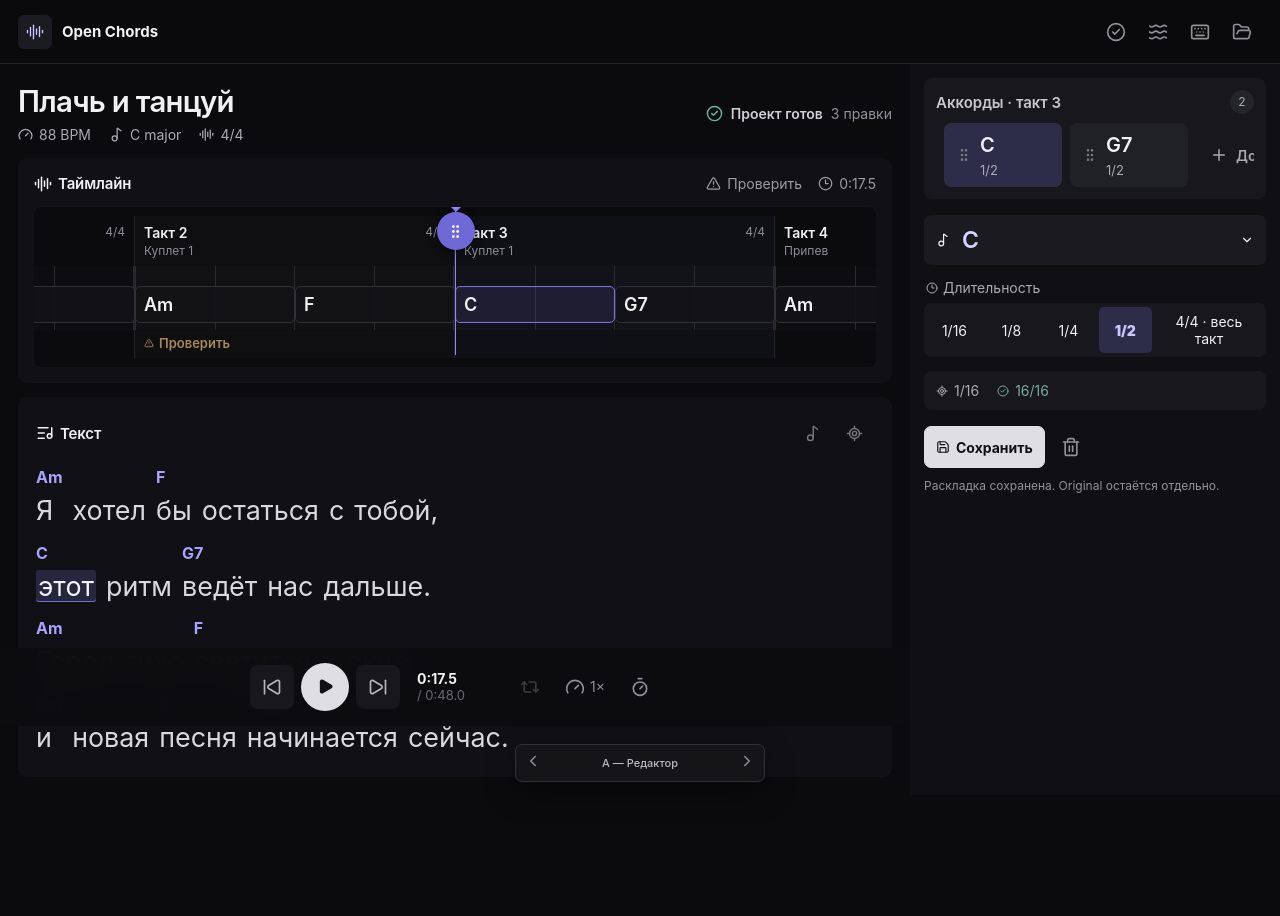
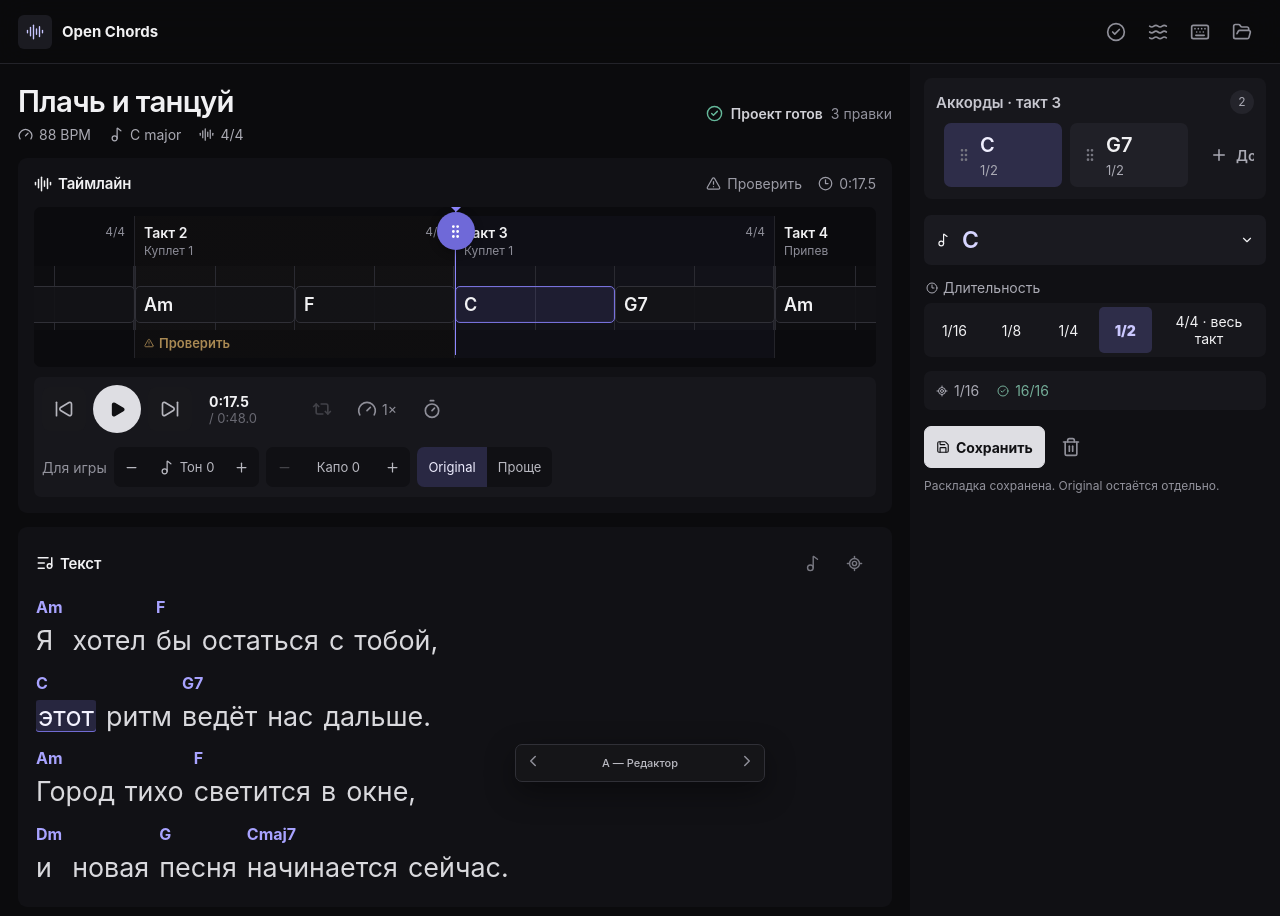
Before and after one commit to qisoft/open-chords, a React (Vite) app in the folder prototypes/workspace-ux/: page / in a window 1280 px wide. Shown: the top 916 px of the page. Built offline with nearby package versions, Linux system fonts and the light colour scheme.

Commit message:
Place playback and chord view controls under timeline

```diff
--- a/prototypes/workspace-ux/src/App.jsx
+++ b/prototypes/workspace-ux/src/App.jsx
@@ -2,7 +2,7 @@ import { useEffect, useMemo, useReducer, useRef, useState } from 'react'
 import {
   AlertTriangle, ArrowLeft, AudioLines, Check, CheckCircle2, ChevronDown, ChevronLeft, ChevronRight,
   CircleX, Clock3, FolderOpen, Gauge, GripVertical, Keyboard, ListMusic, LoaderCircle, LocateFixed,
-  Music2, Pause, Play, Plus, Repeat2, RotateCcw, Save, SkipBack, SkipForward, Timer,
+  Minus, Music2, Pause, Play, Plus, Repeat2, RotateCcw, Save, SkipBack, SkipForward, Timer,
   Trash2, Waves, X,
 } from 'lucide-react'
 
@@ -92,6 +92,7 @@ const initialState = {
   activeBarId: 'bar-3', activeEventId: '3-c',
   selectedRange: null, loopRange: null, loopEnabled: false, positionUnits: 32,
   statusIndex: 0, playing: false, reducedMotion: false, mode: 'Редактор', modal: false,
+  transpose: 0, capo: 0, chordMode: 'original', playbackRate: 1, metronome: false,
   dirtyBarIds: [],
 }
 
@@ -196,6 +197,15 @@ function reducer(state, action) {
     case 'cycleStatus': return { ...state, statusIndex: (state.statusIndex + 1) % STATES.length }
     case 'toggleMotion': return { ...state, reducedMotion: !state.reducedMotion }
     case 'setMode': return { ...state, mode: action.mode }
+    case 'adjustTranspose': return { ...state, transpose: Math.max(-11, Math.min(11, (state.transpose ?? 0) + action.delta)) }
+    case 'resetTranspose': return { ...state, transpose: 0 }
+    case 'adjustCapo': return { ...state, capo: Math.max(0, Math.min(11, (state.capo ?? 0) + action.delta)) }
+    case 'setChordMode': return { ...state, chordMode: action.mode }
+    case 'cyclePlaybackRate': {
+      const rates = [.5, .75, 1, 1.25, 1.5]
+      return { ...state, playbackRate: rates[(rates.indexOf(state.playbackRate ?? 1) + 1) % rates.length] }
+    }
+    case 'toggleMetronome': return { ...state, metronome: !state.metronome }
     case 'setModal': return { ...state, modal: action.open }
     default: return state
   }
@@ -221,6 +231,22 @@ function parseChord(symbol) {
   const suffix = body.slice(root.length)
   const type = CHORD_TYPES.find((item) => item.suffix === suffix)?.id || 'major'
   return { noChord: false, root, type, bass: CHORD_ROOTS.includes(bass) ? bass : '' }
+}
+function shiftedRoot(root, semitones) {
+  const index = CHORD_ROOTS.indexOf(root)
+  return index < 0 ? root : CHORD_ROOTS[(index + semitones + CHORD_ROOTS.length * 2) % CHORD_ROOTS.length]
+}
+function presentedChord(symbol, state) {
+  if (!symbol || symbol === 'N') return symbol || ''
+  const draft = parseChord(symbol)
+  const shift = (state.transpose ?? 0) - (state.capo ?? 0)
+  const minorLike = ['minor', 'minor-seven', 'half-dim'].includes(draft.type)
+  return chordSymbol({
+    ...draft,
+    root: shiftedRoot(draft.root, shift),
+    bass: state.chordMode === 'beginner' ? '' : draft.bass ? shiftedRoot(draft.bass, shift) : '',
+    type: state.chordMode === 'beginner' ? (minorLike ? 'minor' : 'major') : draft.type,
+  })
 }
 function timedChordEvents(bars) {
   const result = []
@@ -300,7 +326,7 @@ function SelectionToolbar({ state, dispatch }) {
   </section>
 }
 
-function Timeline({ state, dispatch, simple = false }) {
+function Timeline({ state, dispatch, simple = false, controls = false }) {
   const scrollRef = useRef(null)
   const trackRef = useRef(null)
   const rangeDrag = useRef(null)
@@ -423,7 +449,8 @@ function Timeline({ state, dispatch, simple = false }) {
             </div>{bar.events.map((chordEvent) => {
               const start = eventStart; eventStart += chordEvent.duration
               const compact = chordEvent.duration <= 2
-              return <button key={chordEvent.id} data-chord={chordEvent.chord} title={`${chordEvent.chord} · ${durationLabel(chordEvent.duration, bar)}`} aria-label={`${chordEvent.chord}, длительность ${durationLabel(chordEvent.duration, bar)}`} className={`chord-event ${chordEvent.id === state.activeEventId ? 'selected' : ''} ${compact ? 'compact-event' : ''}`} style={{ left: start * PX_PER_UNIT, width: chordEvent.duration * PX_PER_UNIT }} onClick={() => dispatch({ type: 'selectEvent', barId: bar.id, eventId: chordEvent.id })}><b>{chordEvent.chord}</b></button>
+              const displayChord = presentedChord(chordEvent.chord, state)
+              return <button key={chordEvent.id} data-chord={displayChord} title={`${displayChord} · ${durationLabel(chordEvent.duration, bar)}`} aria-label={`${displayChord}, длительность ${durationLabel(chordEvent.duration, bar)}`} className={`chord-event ${chordEvent.id === state.activeEventId ? 'selected' : ''} ${compact ? 'compact-event' : ''}`} style={{ left: start * PX_PER_UNIT, width: chordEvent.duration * PX_PER_UNIT }} onClick={() => dispatch({ type: 'selectEvent', barId: bar.id, eventId: chordEvent.id })}><b>{displayChord}</b></button>
             })}</div>
             {bar.confidence === 'low' && <span className="confidence-label"><AlertTriangle size={10} aria-hidden="true" />Проверить</span>}
             {bar.confidence === 'reviewed' && <span className="confidence-label reviewed"><Check size={10} aria-hidden="true" />Проверено</span>}
@@ -432,6 +459,7 @@ function Timeline({ state, dispatch, simple = false }) {
         </div>
       </div>
     </div>
+    {controls && <TimelineControls state={state} dispatch={dispatch} />}
   </section>
 }
 
@@ -538,6 +566,7 @@ function EventEditor({ state, bar, event, dispatch }) {
 function Transport({ state, dispatch }) {
   const selected = state.selectedRange
   const loop = state.loopRange
+  const playbackRate = state.playbackRate ?? 1
   const loopLabel = state.loopEnabled && loop ? `Луп: ${state.bars[loop.start].number}${loop.start === loop.end ? '' : `–${state.bars[loop.end].number}`}` : !selected ? 'Луп: выбери такты' : `Зациклить: ${state.bars[selected.start].number}${selected.start === selected.end ? '' : `–${state.bars[selected.end].number}`}`
   return <section className="transport" aria-label="Проигрывание">
     <button className="transport-key" aria-label="Предыдущий такт" title="Предыдущий такт" onClick={() => dispatch({ type: 'moveBar', delta: -1 })}><SkipBack size={16} aria-hidden="true" /></button>
@@ -545,17 +574,33 @@ function Transport({ state, dispatch }) {
     <button className="transport-key" aria-label="Следующий такт" title="Следующий такт" onClick={() => dispatch({ type: 'moveBar', delta: 1 })}><SkipForward size={16} aria-hidden="true" /></button>
     <div className="time-readout"><strong>{formatTime(state.positionUnits)}</strong><span>/ {formatTime(totalUnits(state.bars))}</span></div>
     <button className="transport-option" disabled={!state.loopEnabled && !selected} aria-label={loopLabel} title={loopLabel} aria-pressed={state.loopEnabled} onClick={() => dispatch({ type: state.loopEnabled ? 'disableLoop' : 'setLoopFromSelection' })}><Repeat2 size={14} aria-hidden="true" />{state.loopEnabled && loop ? `${state.bars[loop.start].number}${loop.start === loop.end ? '' : `–${state.bars[loop.end].number}`}` : ''}</button>
-    <button className="transport-option" aria-label="Скорость воспроизведения 1×" title="Скорость 1×"><Gauge size={14} aria-hidden="true" /><span>1×</span></button><button className="transport-option icon-only" aria-label="Метроном" title="Метроном"><Timer size={14} aria-hidden="true" /></button>
+    <button className="transport-option" aria-label={`Скорость воспроизведения ${playbackRate}×. Нажми для смены`} title={`Скорость ${playbackRate}×`} onClick={() => dispatch({ type: 'cyclePlaybackRate' })}><Gauge size={14} aria-hidden="true" /><span>{playbackRate}×</span></button><button className="transport-option icon-only" aria-label={state.metronome ? 'Выключить метроном' : 'Включить метроном'} title="Метроном" aria-pressed={Boolean(state.metronome)} onClick={() => dispatch({ type: 'toggleMetronome' })}><Timer size={14} aria-hidden="true" /></button>
+  </section>
+}
+
+function TimelineControls({ state, dispatch }) {
+  const transpose = state.transpose ?? 0
+  const capo = state.capo ?? 0
+  const transposeLabel = transpose > 0 ? `+${transpose}` : `${transpose}`
+  return <section className="timeline-control-bar" aria-label="Воспроизведение и вид аккордов">
+    <Transport state={state} dispatch={dispatch} />
+    <div className="presentation-controls" aria-label="Настройки аккордов для игры">
+      <span className="presentation-label">Для игры</span>
+      <div className="value-stepper" role="group" aria-label="Транспонирование"><button type="button" aria-label="Транспонировать на полтона ниже" disabled={transpose === -11} onClick={() => dispatch({ type: 'adjustTranspose', delta: -1 })}><Minus size={15} aria-hidden="true" /></button><button type="button" className="stepper-value" aria-label={`Транспонирование ${transposeLabel}. Сбросить`} title="Сбросить транспонирование" onClick={() => dispatch({ type: 'resetTranspose' })}><Music2 size={15} aria-hidden="true" /><span>Тон {transposeLabel}</span></button><button type="button" aria-label="Транспонировать на полтона выше" disabled={transpose === 11} onClick={() => dispatch({ type: 'adjustTranspose', delta: 1 })}><Plus size={15} aria-hidden="true" /></button></div>
+      <div className="value-stepper" role="group" aria-label="Каподастр"><button type="button" aria-label="Опустить каподастр" disabled={capo === 0} onClick={() => dispatch({ type: 'adjustCapo', delta: -1 })}><Minus size={15} aria-hidden="true" /></button><span className="stepper-value"><span>Капо {capo}</span></span><button type="button" aria-label="Поднять каподастр" disabled={capo === 11} onClick={() => dispatch({ type: 'adjustCapo', delta: 1 })}><Plus size={15} aria-hidden="true" /></button></div>
+      <div className="chord-mode-control" role="group" aria-label="Сложность аккордов"><button type="button" aria-pressed={state.chordMode !== 'beginner'} onClick={() => dispatch({ type: 'setChordMode', mode: 'original' })}>Original</button><button type="button" aria-pressed={state.chordMode === 'beginner'} onClick={() => dispatch({ type: 'setChordMode', mode: 'beginner' })}>Проще</button></div>
+    </div>
   </section>
 }
 
 function VariantA({ state, dispatch, bar, event }) {
   const currentLyricIndex = LYRIC_WORDS.findIndex((word) => state.positionUnits >= word.start && state.positionUnits < word.end)
-  const lyricChordLabels = useMemo(() => chordLabelsForLyricLines(state.bars, LYRIC_LINES), [state.bars])
+  const lyricChordLabels = useMemo(() => chordLabelsForLyricLines(state.bars, LYRIC_LINES).map((chord) => presentedChord(chord, state)), [state.bars, state.transpose, state.capo, state.chordMode])
+  const presentedKey = shiftedRoot('C', state.transpose ?? 0)
   return <div className="shell variant-a"><Header state={state} dispatch={dispatch} /><div className="studio-grid">
-    <main id="workspace-main" className="studio-main" tabIndex="-1"><div className="editor-intro"><div><h1>Плачь и танцуй</h1><div className="track-facts"><span><Gauge size={12} aria-hidden="true" />88 BPM</span><span><Music2 size={12} aria-hidden="true" />C major</span><span><AudioLines size={12} aria-hidden="true" />4/4</span></div></div><StatusBanner state={state} /></div><Timeline state={state} dispatch={dispatch} /><section className="lyrics-strip" aria-label="Многострочный текст песни с аккордами и таймингом"><div className="lyrics-heading"><h2><ListMusic size={15} aria-hidden="true" />Текст</h2><span className="lyrics-key"><span title="Аккорд по таймингу"><Music2 size={12} aria-hidden="true" /></span><span title="Текущее слово"><LocateFixed size={12} aria-hidden="true" /></span></span></div><div className="lyrics-lines">{LYRIC_LINES.map((line, lineIndex) => { const lineOffset = LYRIC_LINES.slice(0, lineIndex).reduce((sum, item) => sum + item.length, 0); return <p className="lyric-line" key={`line-${lineIndex}`}>{line.map((word, wordIndex) => { const index = lineOffset + wordIndex; return <span className="lyric-token" key={word.id}><strong className="lyric-chord" aria-hidden={lyricChordLabels[index] ? undefined : true}>{lyricChordLabels[index] || '\u00a0'}</strong><span>{index === currentLyricIndex ? <mark title="Сейчас звучит это слово">{word.text}</mark> : word.text}</span></span> })}</p> })}</div></section></main>
+    <main id="workspace-main" className="studio-main" tabIndex="-1"><div className="editor-intro"><div><h1>Плачь и танцуй</h1><div className="track-facts"><span><Gauge size={12} aria-hidden="true" />88 BPM</span><span><Music2 size={12} aria-hidden="true" />{presentedKey} major</span><span><AudioLines size={12} aria-hidden="true" />4/4</span></div></div><StatusBanner state={state} /></div><Timeline state={state} dispatch={dispatch} controls /><section className="lyrics-strip" aria-label="Многострочный текст песни с аккордами и таймингом"><div className="lyrics-heading"><h2><ListMusic size={15} aria-hidden="true" />Текст</h2><span className="lyrics-key"><span title="Аккорд по таймингу"><Music2 size={12} aria-hidden="true" /></span><span title="Текущее слово"><LocateFixed size={12} aria-hidden="true" /></span></span></div><div className="lyrics-lines">{LYRIC_LINES.map((line, lineIndex) => { const lineOffset = LYRIC_LINES.slice(0, lineIndex).reduce((sum, item) => sum + item.length, 0); return <p className="lyric-line" key={`line-${lineIndex}`}>{line.map((word, wordIndex) => { const index = lineOffset + wordIndex; return <span className="lyric-token" key={word.id}><strong className="lyric-chord" aria-hidden={lyricChordLabels[index] ? undefined : true}>{lyricChordLabels[index] || '\u00a0'}</strong><span>{index === currentLyricIndex ? <mark title="Сейчас звучит это слово">{word.text}</mark> : word.text}</span></span> })}</p> })}</div></section></main>
     <EventEditor state={state} bar={bar} event={event} dispatch={dispatch} />
-  </div><footer className="studio-footer"><Transport state={state} dispatch={dispatch} /></footer></div>
+  </div></div>
 }
 
 function VariantB({ state, dispatch, bar, event }) {
--- a/prototypes/workspace-ux/src/styles.css
+++ b/prototypes/workspace-ux/src/styles.css
@@ -510,6 +510,33 @@ mark { border-radius: 4px; background: #564a16; color: var(--text); padding: 0 3
 .variant-a .legend { gap: 16px; color: #9b9ba5; font-size: 14px; }
 .variant-a .legend svg { width: 15px; height: 15px; }
 .variant-a .timeline-viewport { margin-top: 14px; border: 0; border-radius: 7px; background: #0b0b0e; }
+.variant-a .timeline-control-bar {
+  display: flex;
+  align-items: center;
+  justify-content: space-between;
+  gap: 14px;
+  margin-top: 10px;
+  border-radius: 7px;
+  background: #17171c;
+  padding: 8px;
+}
+.variant-a .timeline-control-bar .transport { min-height: auto; justify-content: flex-start; flex-wrap: nowrap; padding: 0; }
+.variant-a .timeline-control-bar .transport-key { flex: 0 0 auto; }
+.variant-a .presentation-controls { display: flex; align-items: center; justify-content: flex-end; gap: 7px; min-width: 0; }
+.variant-a .presentation-label { color: #92929c; font-size: 14px; white-space: nowrap; }
+.variant-a .value-stepper,
+.variant-a .chord-mode-control { display: inline-flex; align-items: stretch; overflow: hidden; border-radius: 7px; background: #101014; }
+.variant-a .value-stepper button,
+.variant-a .value-stepper .stepper-value,
+.variant-a .chord-mode-control button { min-height: 40px; border: 0; background: transparent; color: #b8b8c0; }
+.variant-a .value-stepper > button:not(.stepper-value) { display: grid; width: 36px; place-items: center; padding: 0; }
+.variant-a .value-stepper > button:not(.stepper-value):hover,
+.variant-a .chord-mode-control button:hover { background: rgba(255,255,255,.055); color: #ededf0; }
+.variant-a .value-stepper button:disabled { cursor: not-allowed; opacity: .3; }
+.variant-a .value-stepper .stepper-value { display: inline-flex; min-width: 72px; align-items: center; justify-content: center; gap: 6px; padding: 0 9px; font-size: 13px; white-space: nowrap; }
+.variant-a .value-stepper button.stepper-value:hover { background: rgba(141,134,255,.09); color: #d7d5ff; }
+.variant-a .chord-mode-control button { padding: 0 11px; font-size: 13px; }
+.variant-a .chord-mode-control button[aria-pressed="true"] { background: rgba(141,134,255,.2); color: #eeedff; }
 .variant-a .beat-grid { border: 0; background: rgba(255,255,255,.012); }
 .variant-a .beat-grid span { border-color: #2a2a31; }
 .variant-a .playhead-handle { top: 5px; width: 38px; height: 38px; border: 0; }
@@ -631,6 +658,11 @@ mark { border-radius: 4px; background: #564a16; color: var(--text); padding: 0 3
 .variant-a .time-readout { margin: 0 10px; font-size: 14px; }
 .variant-a .time-readout span { font-size: 13px; }
 
+@media (max-width: 1320px) {
+  .variant-a .timeline-control-bar { align-items: flex-start; flex-direction: column; }
+  .variant-a .presentation-controls { width: 100%; justify-content: flex-start; overflow-x: auto; padding-bottom: 2px; }
+}
+
 /* Variant B */
 .mode-tabs { display: flex; justify-content: center; gap: 5px; padding: 14px; border-bottom: 1px solid var(--line); }
 .mode-tabs button { min-width: 130px; min-height: 44px; border: 0; border-radius: 10px; background: transparent; }
```
Also changed, not shown: 1 other file (tests, documents, lock files or other folders).
